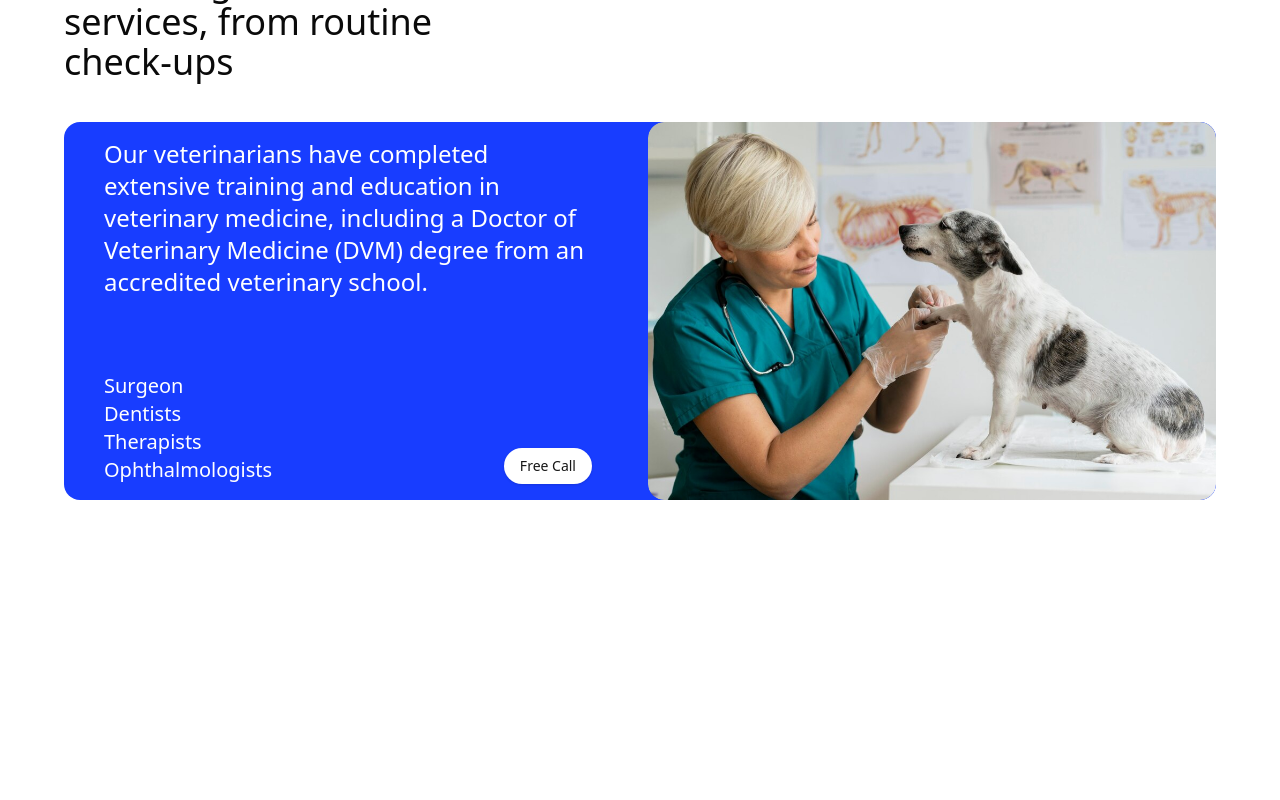
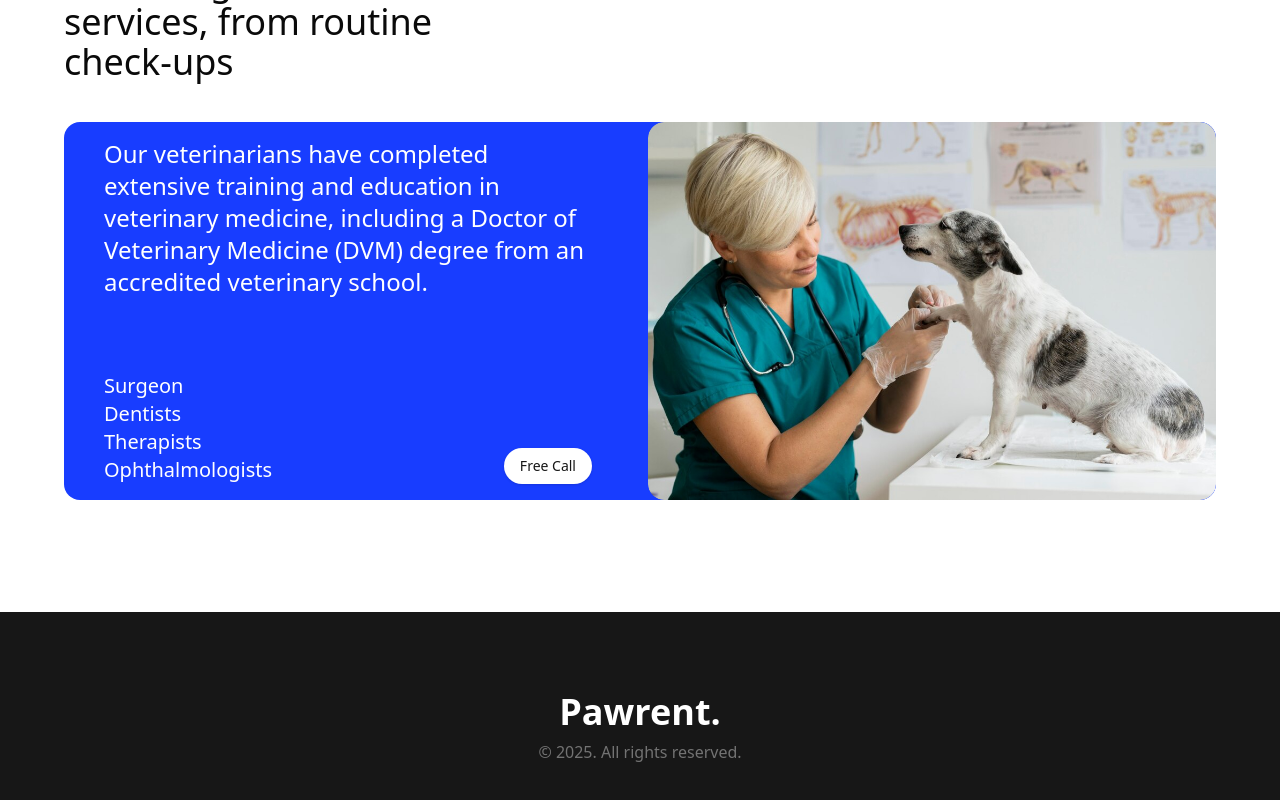
Before and after one commit to nudriin/pawrent, a React (Vite) app: page / in a window 1280 px wide. Shown: the part 1266-2066 px from the top of the page. Before the commit the page ends 1798 px from the top, so only its background shows below. Built offline with nearby package versions, Linux system fonts and the light colour scheme.

Commit message:
style: add footer

```diff
--- /dev/null
+++ b/src/components/Footer.tsx
@@ -0,0 +1,10 @@
+export default function Footer() {
+    return (
+        <div className="bg-primary p-20 mt-20 text-white flex justify-center flex-col items-center">
+            <h1 className="font-bold text-4xl mb-2">Pawrent.</h1>
+            <p className="text-muted-foreground">
+                © 2025. All rights reserved.
+            </p>
+        </div>
+    )
+}
--- a/src/pages/Home.tsx
+++ b/src/pages/Home.tsx
@@ -1,5 +1,6 @@
 import Charity from "@/components/Charity"
 import Doctor from "@/components/Doctor"
+import Footer from "@/components/Footer"
 import Header from "@/components/Header"
 import Hero from "@/components/Hero"
 import { motion, useScroll } from "motion/react"
@@ -26,6 +27,7 @@ export default function Home() {
             <Hero />
             <Charity />
             <Doctor />
+            <Footer />
         </>
     )
 }
--- a/src/pages/pawrent/Profile.tsx
+++ b/src/pages/pawrent/Profile.tsx
@@ -131,10 +131,10 @@ export default function Profile() {
     }
 
     return (
-        <div className="max-h-screen overflow-hidden">
+        <div className="max-h-screen">
             <Header />
             <motion.div
-                className="flex items-center justify-center min-h-screen lg:mt-10"
+                className="flex items-center justify-center min-h-screen lg:mt-20"
                 variants={containerVariants}
                 initial="hidden"
                 animate="visible"
```
